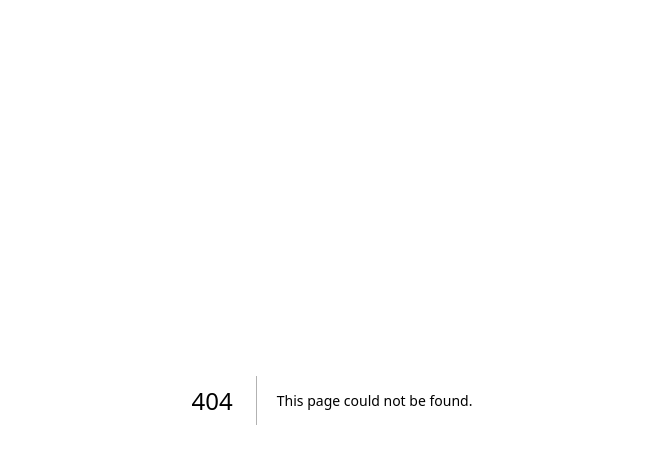
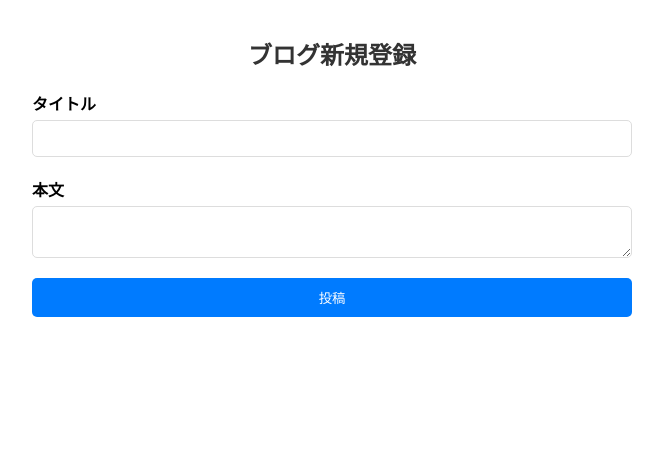
Before and after one commit to t-hirata74/blog-rails-nextjs-client, a Next.js app: page /create-post in a window 1280 px wide. Before the commit this address had no page. Shown: the top 464 px of the page, without its empty margins (308-971 px from the left). Built offline with nearby package versions, Linux system fonts and the light colour scheme.

Commit message:
投稿機能の実装

```diff
--- /dev/null
+++ b/pages/create-post.tsx
@@ -0,0 +1,48 @@
+import React, { ChangeEvent, FormEvent, useState } from 'react'
+import styles from '../styles/Home.module.css'
+import axios from 'axios';
+
+const CreatePost = () => {
+  const [title, setTitle] = useState("");
+  const [content, setContent] = useState("")
+
+  const handleSubmit = async (e: FormEvent) => {
+    e.preventDefault();
+
+    // APIを叩く
+    try {
+      await axios.post("http://localhost:3001/api/v1/posts", {
+        title: title,
+        content: content,
+      });
+    } catch (err) {
+      alert('投稿に失敗しました');
+    }
+
+    console.log(title, content)
+  }
+  return (
+    <div className={styles.container}>
+      <h1 className={styles.title}>ブログ新規登録</h1>
+      <form className={styles.form} onSubmit={handleSubmit}>
+        <label className={styles.label}>タイトル</label>
+        <input
+          className={styles.input}
+          onChange={(e: ChangeEvent<HTMLInputElement>) =>
+            setTitle(e.target.value)}
+          type="text" />
+        <label className={styles.label}>本文</label>
+        <textarea
+          className={styles.textarea}
+          onChange={(e: ChangeEvent<HTMLTextAreaElement>) =>
+            setTitle(e.target.value)}
+          />
+        <button className={styles.button} type="submit">
+          投稿
+        </button>
+      </form>
+    </div>
+  )
+}
+
+export default CreatePost
```
